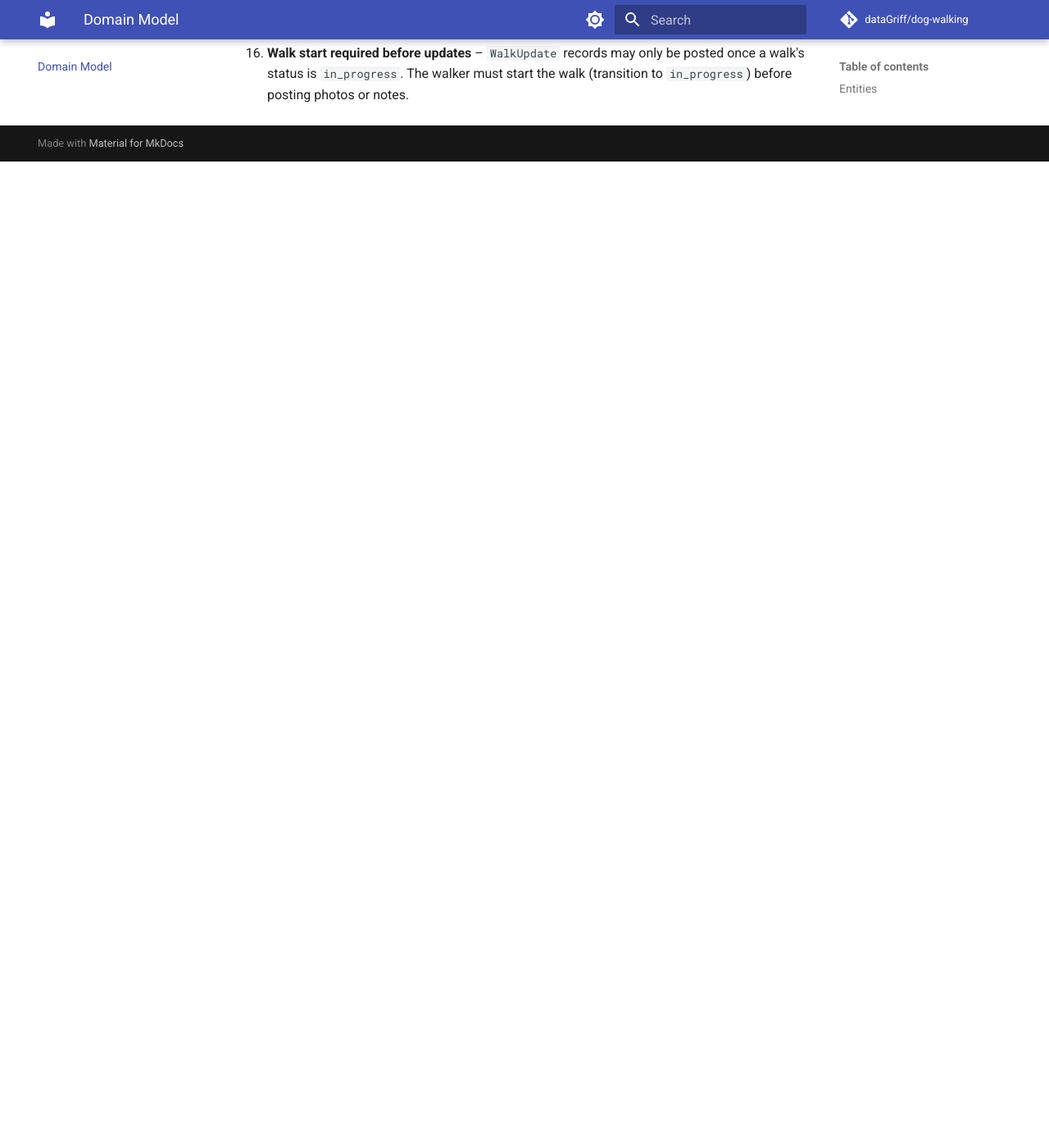
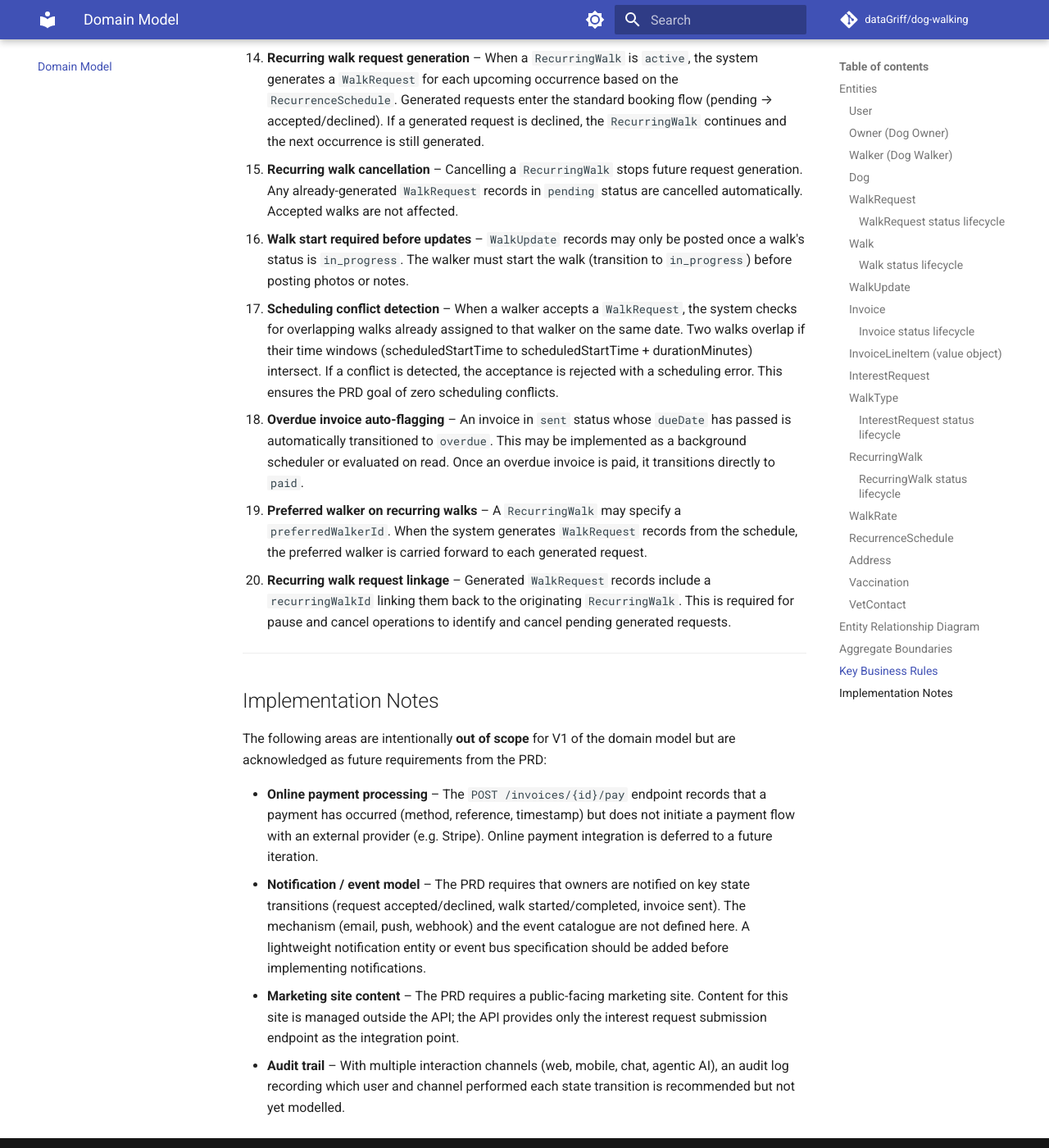
Before and after one commit to dataGriff/dog-walking, an MkDocs documentation site: the page built from docs/domain-model.md, in a window 1280 px wide and 1400 px high, scrolled down 14598 px. Shown: the whole window at 82% size. Built offline with MkDocs 1.6.1 and Material for MkDocs 9.7.7, drawn with Linux system fonts in a browser that asks for light colours; comment, search, counter and statistics services are not loaded; before the commit the page ends 14795 px from its top, so only the background shows below that; some of the changed text lies outside the part shown.

Commit message:
Refine API documentation and update domain model to include recurring walks and preferred walker features

```diff
--- a/docs/domain-model.md
+++ b/docs/domain-model.md
@@ -111,6 +111,7 @@
 | status            | enum     | ✓        | See **WalkRequest status lifecycle** below   |
 | declineReason     | string   | ✗        | Populated when status = `declined`           |
 | walkId            | UUID     | ✗        | FK → Walk; set when request is accepted      |
+| recurringWalkId   | UUID     | ✗        | FK → RecurringWalk; set when generated from a recurring schedule |
 | createdAt         | datetime | ✓        | System-assigned                              |
 | updatedAt         | datetime | ✓        | System-assigned                              |
 
@@ -143,10 +144,10 @@
 | scheduledStartTime | time     | ✓        | RFC 3339 time (`HH:MM:SS`)             |
 | durationMinutes    | integer  | ✓        |                                         |
 | walkType           | enum     | ✓        | Copied from the originating WalkRequest |
-| agreedRate         | decimal  | ✓        | Rate in GBP resolved from walker's WalkRate card |
+| agreedRate         | decimal  | ✓        | Hourly rate in GBP resolved from walker's WalkRate card; total walk cost is derived at invoicing time |
 | status             | enum     | ✓        | See **Walk status lifecycle** below     |
 | routeNotes         | string   | ✗        | Planned route description               |
-| actualStartTime    | datetime | ✗        | Populated on completion                 |
+| actualStartTime    | datetime | ✗        | Populated when walk is started              |
 | actualEndTime      | datetime | ✗        | Populated on completion                 |
 | distanceKm         | decimal  | ✗        | Populated on completion                 |
 | summaryNotes       | string   | ✗        | Walker's post-walk summary              |
@@ -233,7 +234,7 @@
 
 ---
 
-## Value Objects
+### InterestRequest
 
 Value objects are embedded within entities and have no independent identity.
 
@@ -296,6 +295,7 @@
 | walkType           | enum              | ✓        | See **WalkType** enum                                        |
 | durationMinutes    | integer           | ✓        | 15–240 minutes                                               |
 | recurrence         | RecurrenceSchedule| ✓        | See **RecurrenceSchedule** value object below                |
+| preferredWalkerId  | UUID              | ✗        | FK → Walker; optional preferred walker for every generated request |
 | startDate          | date              | ✓        | Date of the first generated WalkRequest                      |
 | endDate            | date              | ✗        | If omitted, schedule continues until paused or cancelled     |
 | notes              | string            | ✗        | Standing instructions for every walk in this schedule        |
@@ -320,7 +320,7 @@
 and the **durationMinutes** to an entry in the walker's `walkRates` list.
 
 | Attribute       | Type    | Required | Notes                                              |
-|-----------------|---------|----------|----------------------------------------------------||
+|-----------------|---------|----------|----------------------------------------------------|
 | walkType        | enum    | ✓        | The walk format this rate applies to               |
 | numberOfDogs    | integer | ✓        | Number of dogs this rate applies to (≥ 1)          |
 | durationMinutes | integer | ✓        | Walk duration this rate applies to (15–240 min)    |
@@ -464,3 +464,18 @@
 14. **Recurring walk request generation** – When a `RecurringWalk` is `active`, the system generates a `WalkRequest` for each upcoming occurrence based on the `RecurrenceSchedule`. Generated requests enter the standard booking flow (pending → accepted/declined). If a generated request is declined, the `RecurringWalk` continues and the next occurrence is still generated.
 15. **Recurring walk cancellation** – Cancelling a `RecurringWalk` stops future request generation. Any already-generated `WalkRequest` records in `pending` status are cancelled automatically. Accepted walks are not affected.
 16. **Walk start required before updates** – `WalkUpdate` records may only be posted once a walk's status is `in_progress`. The walker must start the walk (transition to `in_progress`) before posting photos or notes.
+17. **Scheduling conflict detection** – When a walker accepts a `WalkRequest`, the system checks for overlapping walks already assigned to that walker on the same date. Two walks overlap if their time windows (scheduledStartTime to scheduledStartTime + durationMinutes) intersect. If a conflict is detected, the acceptance is rejected with a scheduling error. This ensures the PRD goal of zero scheduling conflicts.
+18. **Overdue invoice auto-flagging** – An invoice in `sent` status whose `dueDate` has passed is automatically transitioned to `overdue`. This may be implemented as a background scheduler or evaluated on read. Once an overdue invoice is paid, it transitions directly to `paid`.
+19. **Preferred walker on recurring walks** – A `RecurringWalk` may specify a `preferredWalkerId`. When the system generates `WalkRequest` records from the schedule, the preferred walker is carried forward to each generated request.
+20. **Recurring walk request linkage** – Generated `WalkRequest` records include a `recurringWalkId` linking them back to the originating `RecurringWalk`. This is required for pause and cancel operations to identify and cancel pending generated requests.
+
+---
+
+## Implementation Notes
+
+The following areas are intentionally **out of scope** for V1 of the domain model but are acknowledged as future requirements from the PRD:
+
+- **Online payment processing** – The `POST /invoices/{id}/pay` endpoint records that a payment has occurred (method, reference, timestamp) but does not initiate a payment flow with an external provider (e.g. Stripe). Online payment integration is deferred to a future iteration.
+- **Notification / event model** – The PRD requires that owners are notified on key state transitions (request accepted/declined, walk started/completed, invoice sent). The mechanism (email, push, webhook) and the event catalogue are not defined here. A lightweight notification entity or event bus specification should be added before implementing notifications.
+- **Marketing site content** – The PRD requires a public-facing marketing site. Content for this site is managed outside the API; the API provides only the interest request submission endpoint as the integration point.
+- **Audit trail** – With multiple interaction channels (web, mobile, chat, agentic AI), an audit log recording which user and channel performed each state transition is recommended but not yet modelled.
```
Also changed, not shown: other parts of docs/domain-model.md (+0 -2 lines), README.md (+6 -9 lines), docs/auth-matrix.md (+3 -3 lines), docs/contracts/openapi.yaml (+38 -5 lines), docs/index.md (+2 -0 lines), docs/prd.md (+1 -0 lines).
